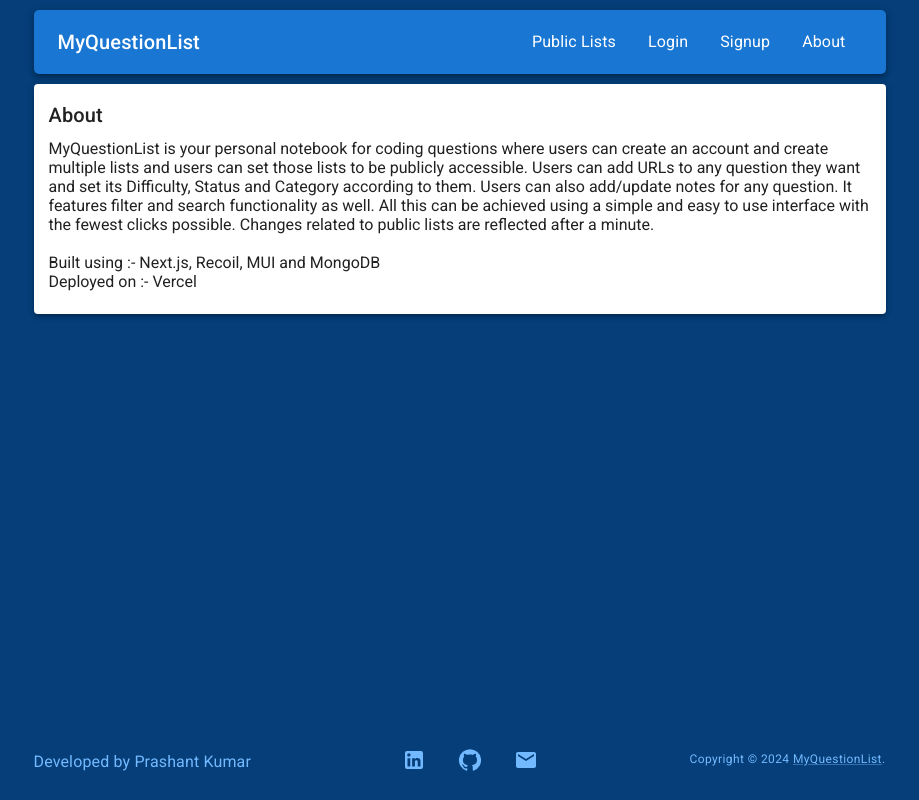
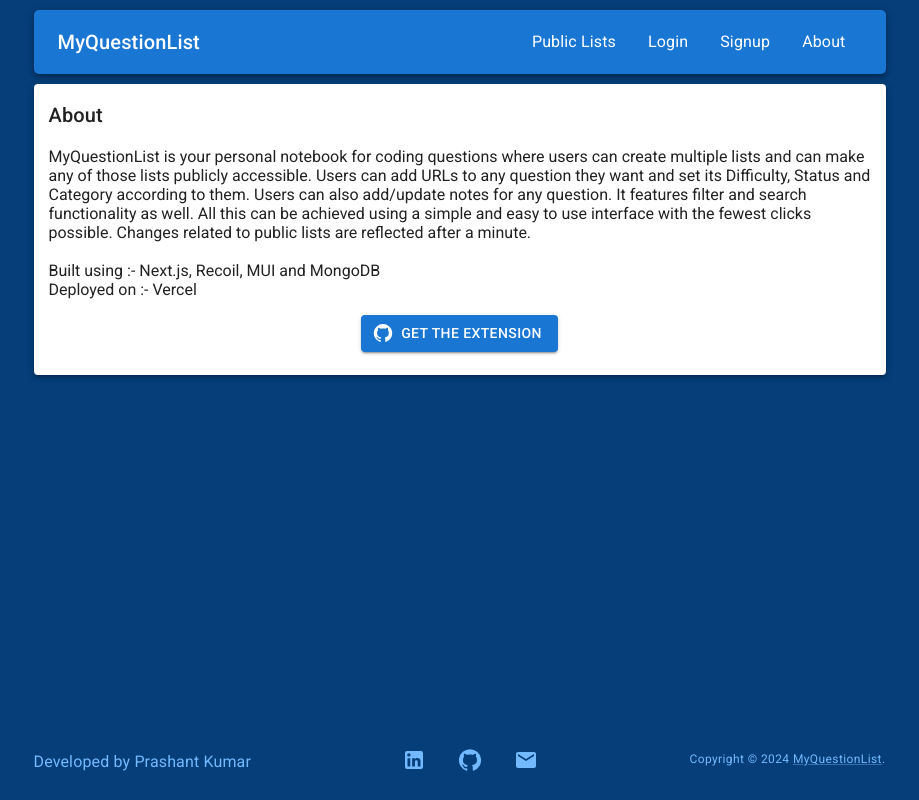
Before and after one commit to Prashant2303/my-question-list-app, a Next.js app: page /about in a window 1280 px wide. Shown: the whole page, without its empty margins (173-1092 px from the left). Built offline with nearby package versions, Linux system fonts and the light colour scheme.

Commit message:
Added link to the extension and fixed some design inconsistencies

```diff
--- a/components/EditNote.js
+++ b/components/EditNote.js
@@ -37,7 +37,7 @@ const EditNote = ({ question, setState }) => {
                 value={note}
             />
             <Grid container justifyContent="space-between" alignItems="center">
-                <Typography variant='caption' sx={{ marginTop: '10px' }}>{getDate(question.date)}</Typography>
+                <Typography variant='subtitle2' sx={{ margin: '10px 0 0 14px' }}>{getDate(question.date)}</Typography>
                 <LoadingButton
                     loading={loading}
                     variant="contained"
--- a/pages/about.js
+++ b/pages/about.js
@@ -1,4 +1,5 @@
-import { Grid, Paper, Typography } from '@mui/material';
+import { Grid, Paper, Typography, Button } from '@mui/material';
+import GitHubIcon from '@mui/icons-material/GitHub';
 
 export default function About() {
     return (
@@ -6,13 +7,24 @@ export default function About() {
             <Typography variant="h6" component="div">
                 About
             </Typography>
-            <Grid py={1}>
-                MyQuestionList is your personal notebook for coding questions where users can create an account and create multiple lists and users can set those lists to be publicly accessible. Users can add URLs to any question they want
+            <p>
+                MyQuestionList is your personal notebook for coding questions where users can create multiple lists and can make any of those lists publicly accessible. Users can add URLs to any question they want
                 and set its Difficulty, Status and Category according to them. Users can also add/update notes for any question.
                 It features filter and search functionality as well. All this can be achieved using a simple and easy to use
                 interface with the fewest clicks possible. Changes related to public lists are reflected after a minute.<br /><br />
                 Built using :- Next.js, Recoil, MUI and MongoDB <br />
                 Deployed on :- Vercel
+            </p>
+            <Grid container justifyContent="center" my={1}>
+                <a target='_blank' rel='noreferrer' href='https://github.com/Prashant2303/mql-extension#readme'>
+                    <Button
+                        variant="contained"
+                        startIcon={<GitHubIcon />}
+                        aria-label="To get the extension, visit the Github page which opens in a new window."
+                    >
+                        Get the extension
+                    </Button>
+                </a>
             </Grid>
         </Paper>
     )
--- a/pages/public-lists/index.js
+++ b/pages/public-lists/index.js
@@ -58,7 +58,7 @@ export default function PublicLists({ data }) {
             <Typography variant="h6" component="div">
                 Public Lists
             </Typography>
-            <Grid container>
+            <Grid container marginTop={1}>
                 <Grid item xs={10} sm={7.3}>
                     <TextField
                         name='query'
```
Also changed, not shown: pages/profile.js (+6 -3 lines).
